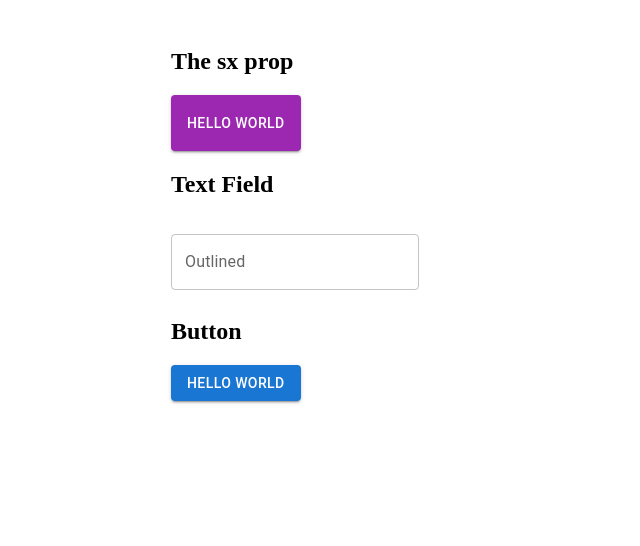
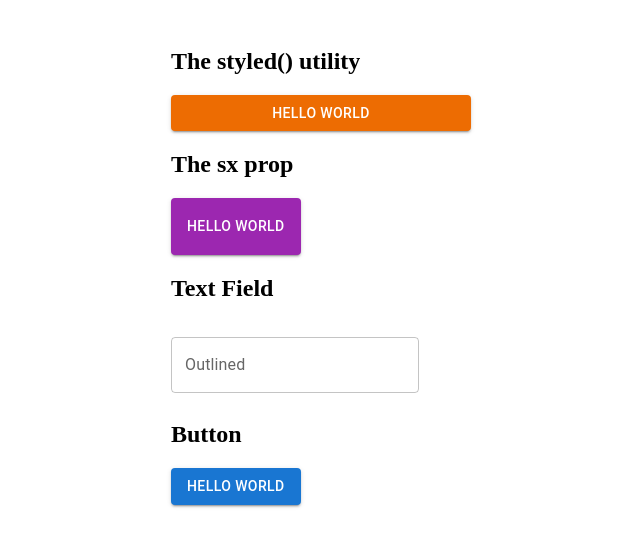
Before and after one commit to ksk1kd/mui-playground, a React (Vite) app: page / in a window 1280 px wide. Shown: the top 546 px of the page, without its empty margins (69-709 px from the left). Built offline with nearby package versions, Linux system fonts and the light colour scheme.

Commit message:
add styled utility

```diff
--- a/src/App.tsx
+++ b/src/App.tsx
@@ -1,5 +1,10 @@
-import { Button, TextField } from '@mui/material'
+import { Button, type ButtonProps, TextField, styled } from '@mui/material'
 import { useState } from 'react'
+
+const CustomButton = styled(Button)<ButtonProps>(({ theme }) => ({
+  width: 300,
+  backgroundColor: theme.palette.warning.main,
+}))
 
 function App() {
   const [input, setInput] = useState('')
@@ -7,6 +12,11 @@ function App() {
   return (
     <>
       <div className="container">
+        <section>
+          <h1>The styled() utility</h1>
+          <CustomButton variant="contained">Hello world</CustomButton>
+        </section>
+
         <section>
           <h1>The sx prop</h1>
           <Button
```
